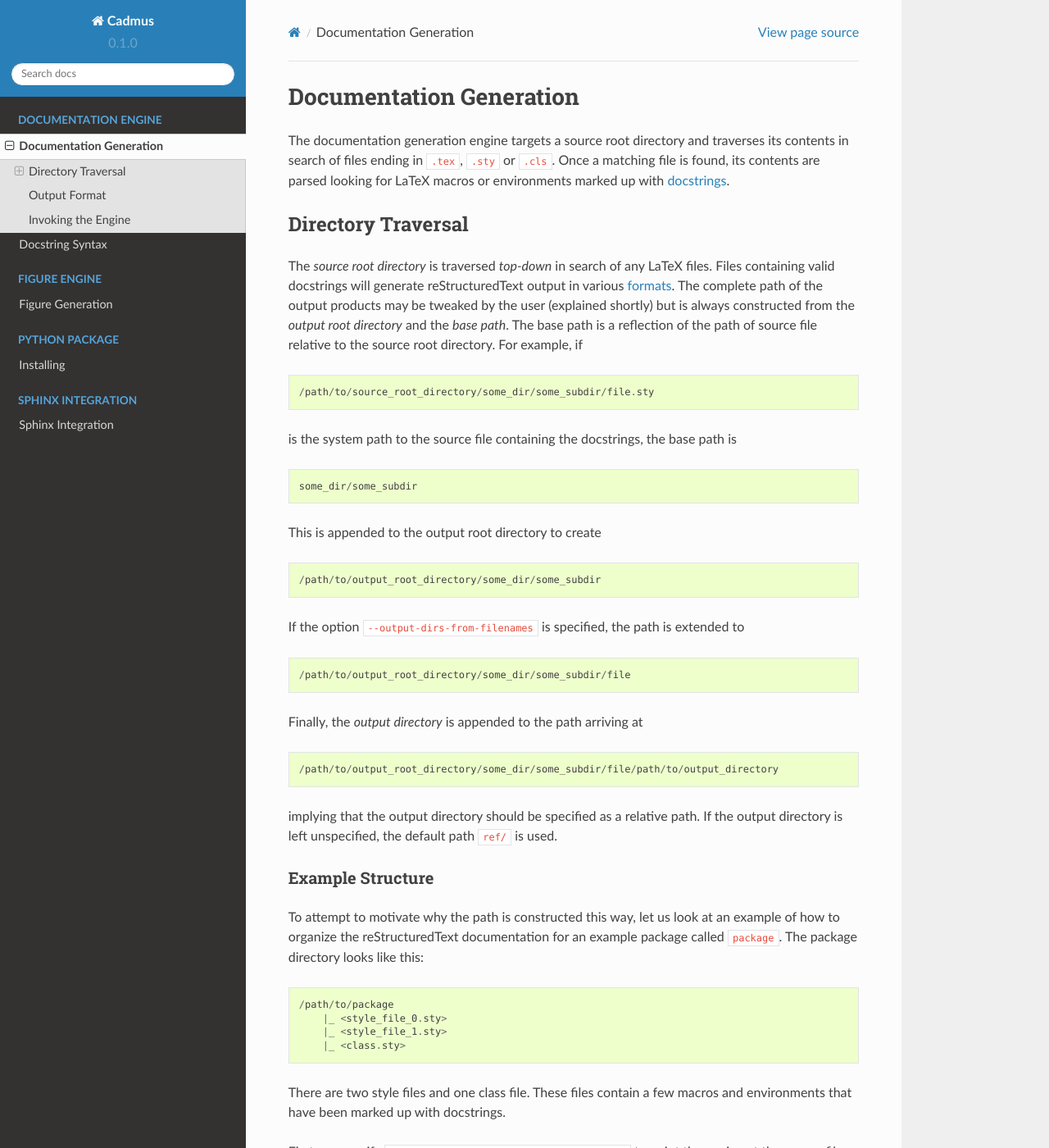
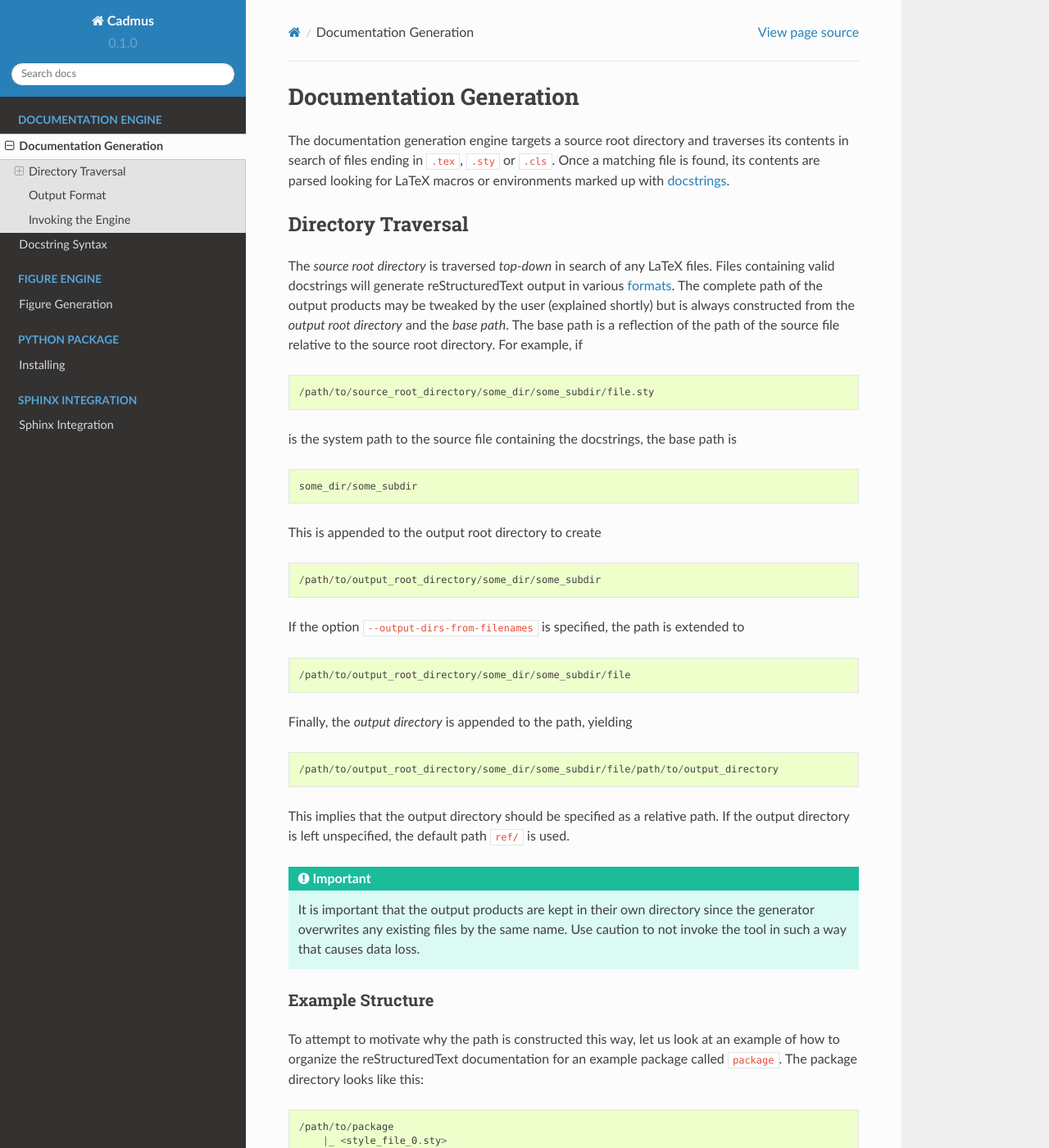
Before and after one commit to sthenic/cadmus, a Sphinx documentation site: the page built from doc/_source/docgen/documentation_generation_engine.rst, in a window 1280 px wide and 1400 px high. Shown: the whole window at 82% size. Built offline with Sphinx 7.4.7 and the Read the Docs theme 2.0.0, drawn with Linux system fonts in a browser that asks for light colours.

Commit message:
Minor style fixes.

```diff
--- a/doc/_source/docgen/documentation_generation_engine.rst
+++ b/doc/_source/docgen/documentation_generation_engine.rst
@@ -18,7 +18,7 @@ files. Files containing valid docstrings will generate reStructuredText output
 in various :ref:`formats <docgen_format>`. The complete path of the output
 products may be tweaked by the user (explained shortly) but is always
 constructed from the *output root directory* and the *base path*. The base path
-is a reflection of the path of source file relative to the source root
+is a reflection of the path of the source file relative to the source root
 directory. For example, if
 
 .. code::
@@ -44,14 +44,20 @@ extended to
 
     /path/to/output_root_directory/some_dir/some_subdir/file
 
-Finally, the *output directory* is appended to the path arriving at
+Finally, the *output directory* is appended to the path, yielding
 
 .. code::
 
     /path/to/output_root_directory/some_dir/some_subdir/file/path/to/output_directory
 
-implying that the output directory should be specified as a relative path. If
-the output directory is left unspecified, the default path ``ref/`` is used.
+This implies that the output directory should be specified as a relative path.
+If the output directory is left unspecified, the default path ``ref/`` is used.
+
+.. important::
+
+    It is important that the output products are kept in their own directory
+    since the generator overwrites any existing files by the same name. Use
+    caution to not invoke the tool in such a way that causes data loss.
 
 Example Structure
 -----------------
```
